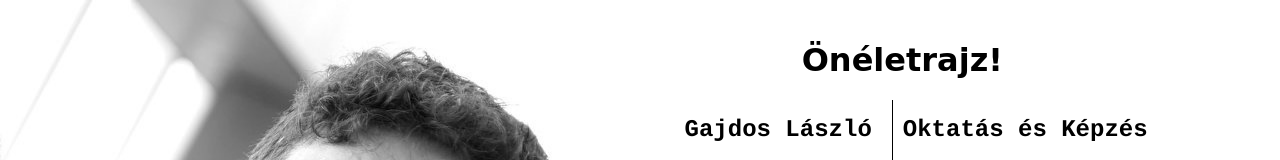
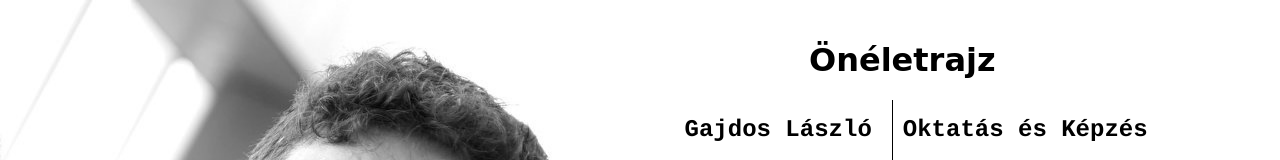
Before and after one commit to Gajdossy/oneletrajz.github.io, a plain HTML site: page index.html in a window 1280 px wide. Shown: the top 160 px of the page. Drawn offline with Linux system fonts and the light colour scheme.

Commit message:
minusz felkialtojel

```diff
--- a/index.html
+++ b/index.html
@@ -15,7 +15,7 @@
     <div class="container">
 
         <div class="cv-container">
-            <h1>Önéletrajz!</h1>
+            <h1>Önéletrajz</h1>
 
             <div class="content-container">
                 <div class="content-left">
```
